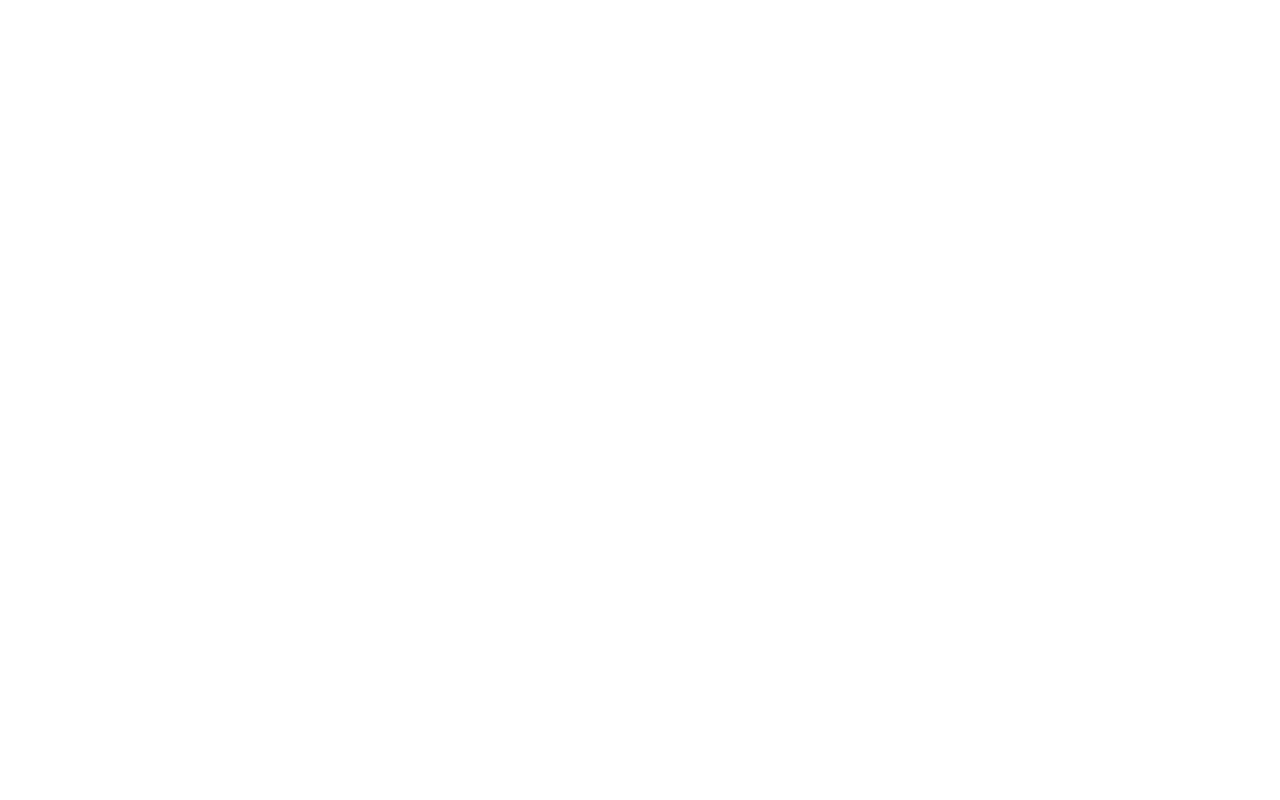
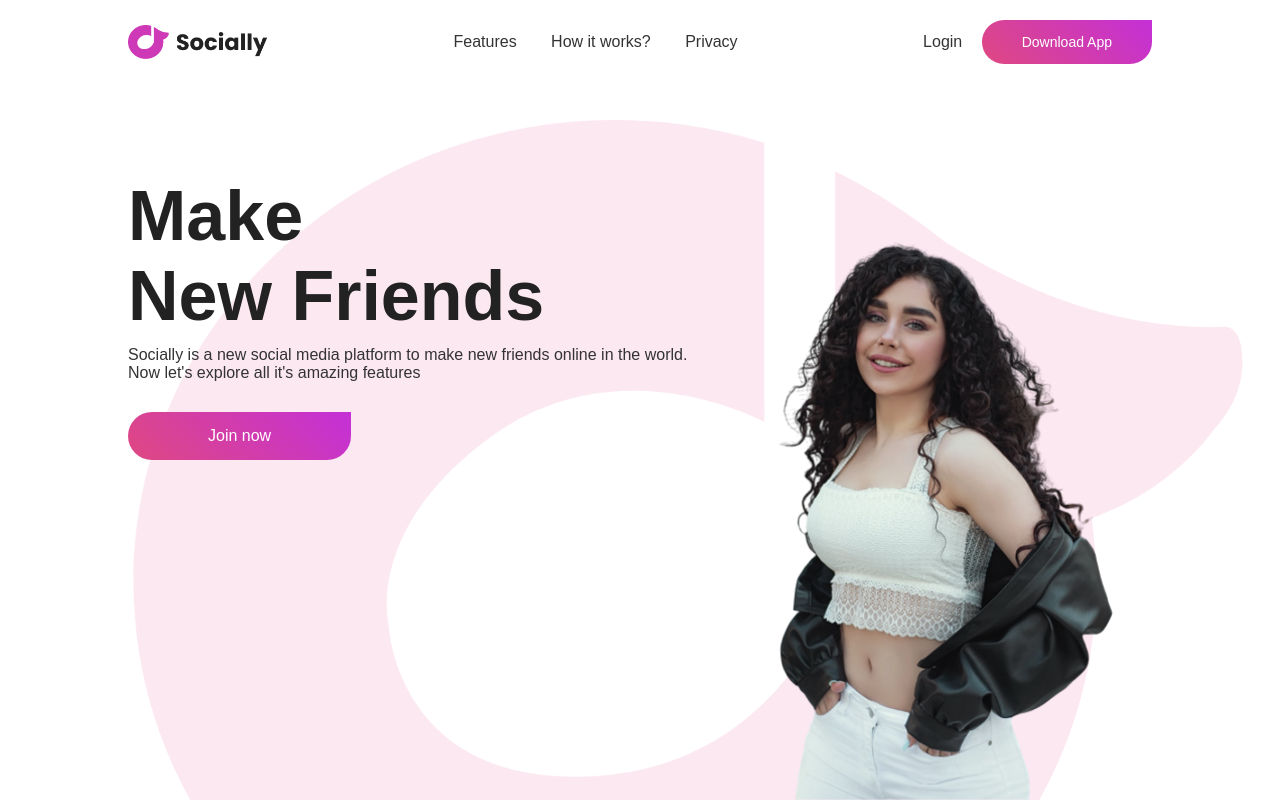
Before and after one commit to prakharsharma13/Socially-Design, a plain HTML site: page index.html in a window 1280 px wide. Drawn offline with Linux system fonts and the light colour scheme.

Commit message:
completed

```diff
--- a/index.html
+++ b/index.html
@@ -7,6 +7,25 @@
     <link rel="stylesheet" href="style.css">
 </head>
 <body>
-
+    <div class="hero">
+        <nav>
+            <img src="images/logo.png" class="logo">
+            <ul>
+                <li><a href="#">Features</a></li>
+                <li><a href="#">How it works?</a></li>
+                <li><a href="#">Privacy</a></li>
+            </ul>
+            <div>
+                <a href="#" class="login-btn">Login</a>
+                <a href="#" class="btn">Download App</a>
+            </div>
+        </nav>
+        <div class="content">
+            <h1 class="anim">Make <br>New Friends</h1>
+            <p class="anim">Socially is a new social media platform to make new friends online in the world. <br> Now let's explore all it's amazing features</p>
+            <a href="#" class="btn anim">Join now</a>
+        </div>
+        <img src="images/pic.png" class="feature-img anim">
+    </div>
 </body>
 </html>
--- a/style.css
+++ b/style.css
@@ -4,3 +4,106 @@
     box-sizing: border-box;
     font-family: 'Poppins', sans-serif;
 }
+
+.hero{
+    width: 100%;
+    min-height: 100vh;
+    background-image: url(images/back-image.png);
+    background-position: center;
+    background-size: cover;
+    padding: 10px 10%;
+    overflow: hidden;
+    position: relative;
+}
+
+nav{
+    padding: 10px 0;
+    display: flex;
+    align-items: center;
+    justify-content: space-between;
+}
+
+.logo{
+    width: 140px;
+}
+
+nav ul li{
+    display: inline-block;
+    list-style: none;
+    margin: 10px 15px;
+}
+
+nav ul li a{
+    text-decoration: none;
+    color: #333;
+    font-weight: 400;
+}
+
+.login-btn{
+    text-decoration: none;
+    color: #333;
+    margin-right: 15px;
+    font-weight: 400;
+}
+
+.btn{
+    display: inline-block;
+    text-decoration: none;
+    padding: 14px 40px;
+    color: #fff;
+    background-image: linear-gradient(45deg, #df4881, #c430d7);
+    font-size: 14px;
+    border-radius: 30px;
+    border-top-right-radius: 0;
+    transition: 0.5s;
+}
+
+.content{
+    margin-top: 10%;
+    min-width: 600px;
+}
+
+.content h1{
+    font-size: 70px;
+    color: #222;
+}
+
+.content p{
+    margin: 10px 0 30px;
+    color: #333;
+    animation-delay: 0.5s;
+}
+
+.content .btn{
+    padding: 15px 80px;
+    font-size: 16px;
+    animation-delay: 1s;
+}
+
+.btn:hover{
+    border-top-right-radius: 30px;
+}
+
+.feature-img{
+    width: 450px;
+    position: absolute;
+    bottom: 0;
+    right: 10%;
+}
+
+.feature-img.anim{
+    animation-delay: 1.5s;
+}
+
+.anim{
+    opacity: 0;
+    transform: translateY(30px);
+    animation: moveup 0.5s linear forwards;
+}
+
+@keyframes moveup{
+    100%{
+        opacity: 1;
+        transform: translateY(0px);
+    }
+}
```
